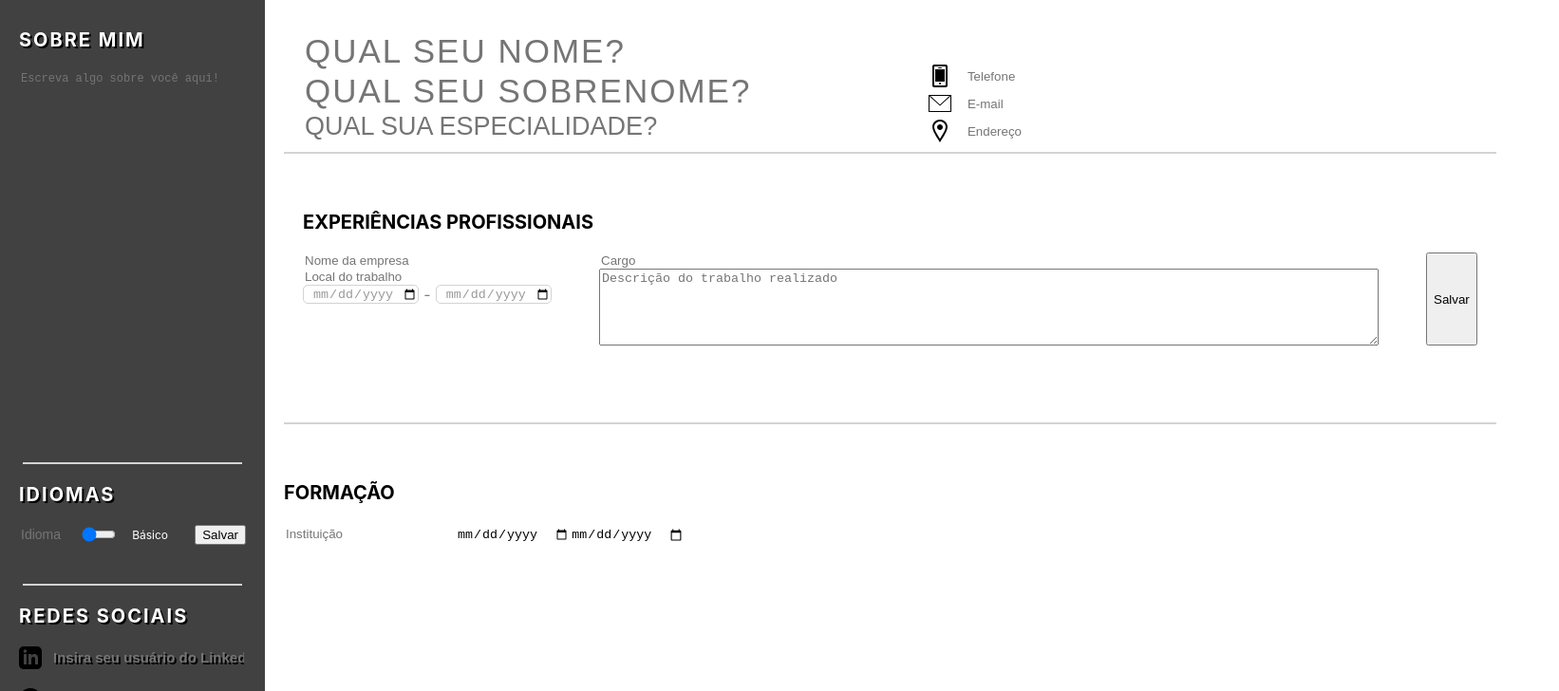
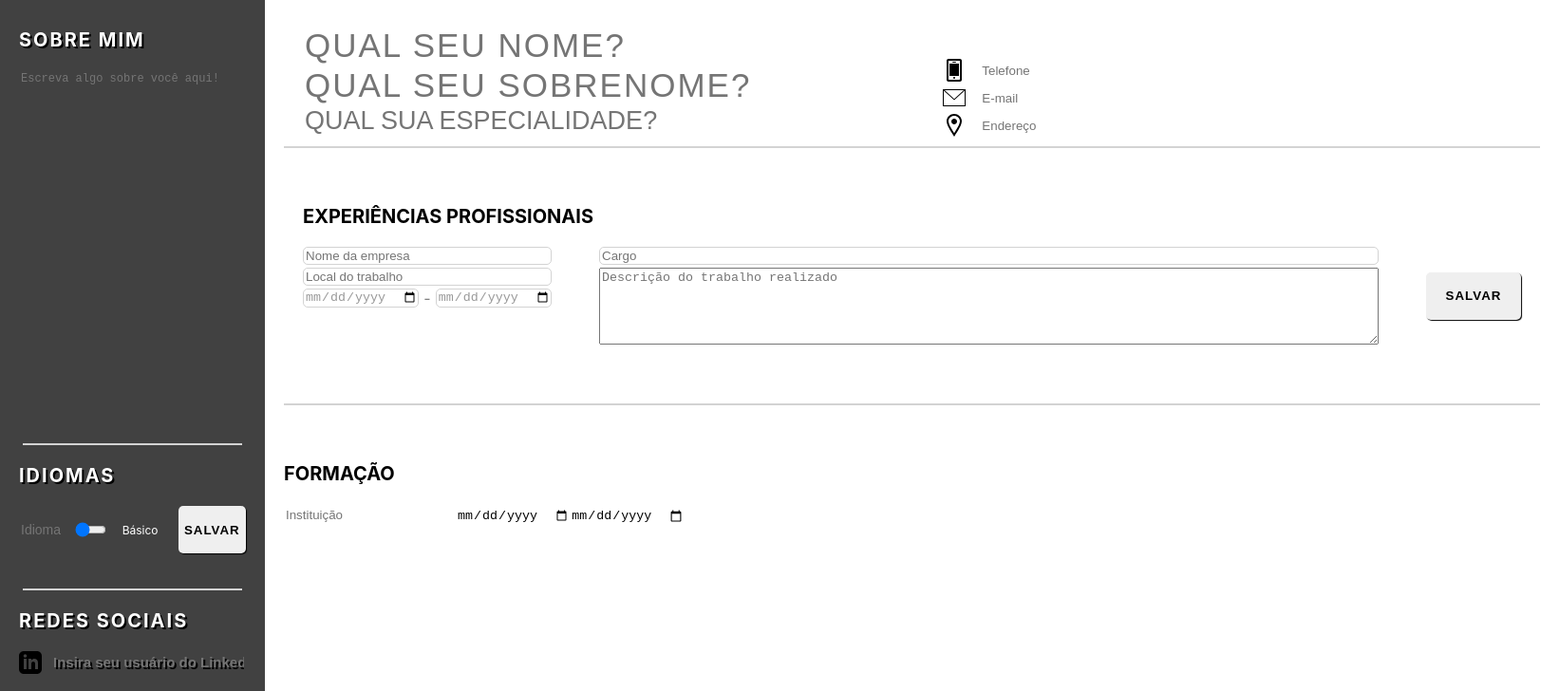
Before and after one commit to gukenji/cv-project, a React (Create React App) app: page / in a window 1280 px wide. Shown: the top 728 px of the page at 95% size, 1642 px wide, since content can reach past the window. Built offline with nearby package versions, Linux system fonts and the light colour scheme.

Commit message:
finish professional experience section

```diff
--- a/src/components/ProfessionalExperience.js
+++ b/src/components/ProfessionalExperience.js
@@ -74,7 +74,7 @@ class ProfessionalExperience extends Component {
     return (
       <div className="ProfessionalExperience">
         <p>EXPERIÊNCIAS PROFISSIONAIS</p>
-        {experiences.reverse().map((exp) => {
+        {experiences.reverse().map((exp, index) => {
           return (
             <div className="Experience">
               <div className="render-left-side">
@@ -87,7 +87,17 @@ class ProfessionalExperience extends Component {
                   </span>
                 </p>
               </div>
-
+              <div className="timeline">
+                {(() => {
+                  console.log(index);
+                  console.log(experiences.length);
+                  console.log(index == experiences.length - 1);
+                  if (index == experiences.length - 1) {
+                    return <div className="first-point"></div>;
+                  }
+                })()}
+                <div className="point"></div>
+              </div>
               <div className="render-right-side">
                 <p>{exp.job_position}</p>
                 <p>{exp.job_description}</p>
@@ -95,7 +105,6 @@ class ProfessionalExperience extends Component {
             </div>
           );
         })}
-
         <form className="no-print">
           <div className="form-left-side">
             <input
--- a/src/style/ProfessionalExperience.css
+++ b/src/style/ProfessionalExperience.css
@@ -23,11 +23,11 @@
 .Experience {
   display: flex;
   gap: 100px;
-  margin-bottom: 20px;
 }
 
 .Experience > .render-left-side {
   width: 250px;
+  margin-bottom: 30px;
 }
 .Experience > .render-left-side > p:first-child {
   margin: 0;
@@ -44,8 +44,37 @@
   margin: 6px 0;
 }
 
+.Experience > .timeline {
+  border: 2px solid gray;
+  position: relative;
+}
+
+.Experience > .timeline > .first-point {
+  width: 20px;
+  height: 20px;
+  border-radius: 50%;
+  background-color: gray;
+  box-shadow: 1px 1px 1px black;
+  border: 1px solid lightgray;
+  position: absolute;
+  bottom: -5px;
+  left: -10px;
+}
+.Experience > .timeline > .point {
+  width: 20px;
+  height: 20px;
+  border-radius: 50%;
+  border: 1px solid lightgray;
+  background-color: gray;
+  box-shadow: 1px 1px 1px black;
+  position: absolute;
+  left: -10px;
+  top: -5px;
+}
+
 .Experience > .render-right-side {
   width: 800px;
+  margin-bottom: 30px;
 }
 
 .Experience > .render-right-side > p:nth-child(1) {
@@ -66,6 +95,9 @@ input[type="date"]:invalid {
   color: #999;
 }
 
+form {
+  margin-top: 20px;
+}
 form > .form-left-side > span {
   display: flex;
   gap: 5px;
@@ -76,9 +108,30 @@ form > .form-right-side > textarea {
   resize: vertical;
 }
 
+form > button {
+  background-color: none;
+  border: none;
+  width: 100px;
+  height: 50px;
+  align-self: center;
+  border-radius: 5px;
+  box-shadow: 1px 1px 1px black;
+  font-weight: bold;
+  text-transform: uppercase;
+  letter-spacing: 1px;
+}
+
+form > button:hover {
+  background-color: lightgreen;
+  cursor: pointer;
+}
+
+#company,
+#state,
+#job-position,
 #exp-start-date,
 #exp-end-date {
   border: 1px solid lightgray;
+  margin-bottom: 3px;
   border-radius: 5px;
-  text-align: center;
 }
```
